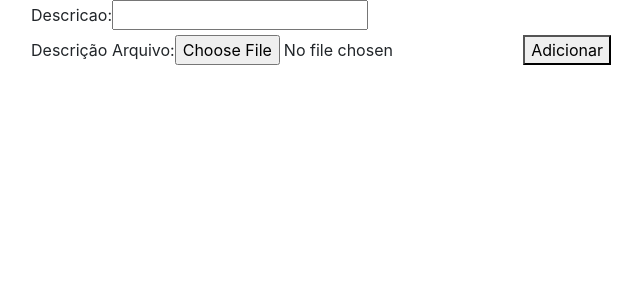
After one commit to RiSantos79/gestao_rh, a Django app: page /documento/novo in a window 1280 px wide. The commit adds this page. Shown: the top 300 px of the page, without its empty margins (54-696 px from the left). Run offline with Django 3.2, Linux system fonts and the light colour scheme; some libraries are stand-ins or nearby versions.

Commit message:
CRUD de Documentos

```diff
--- a/apps/documentos/models.py
+++ b/apps/documentos/models.py
@@ -5,6 +5,7 @@
 class Documento(models.Model):
     descricao = models.CharField(max_length=100, help_text='Descrição')
     pertence = models.ForeignKey(Funcionario, on_delete=models.PROTECT)
+    arquivo = models.FileField(upload_to='documentos')
 
     def __str__(self):
         return self.descricao
--- /dev/null
+++ b/apps/documentos/templates/documentos/documento_form.html
@@ -0,0 +1,10 @@
+{% extends 'base.html' %}
+{% load bootstrap %}
+
+{% block main %}
+	<form method="post">
+    {% csrf_token %}
+    {{ form|bootstrap }}
+	<button type="submit">Adicionar</button>
+  </form>
+{% endblock %}
--- /dev/null
+++ b/apps/documentos/urls.py
@@ -0,0 +1,7 @@
+from django.urls import path
+from .views import DocumentoCreate
+
+
+urlpatterns = [
+    path('novo', DocumentoCreate.as_view(), name='create_documento')
+]
--- a/apps/documentos/views.py
+++ b/apps/documentos/views.py
@@ -1,3 +1,7 @@
-from django.shortcuts import render
+from .models import Documento
+from django.views.generic import CreateView
 
-# Create your views here.
+
+class DocumentoCreate(CreateView):
+    model = Documento
+    fields = ['descricao', 'arquivo']
--- a/apps/funcionarios/templates/funcionarios/funcionario_form.html
+++ b/apps/funcionarios/templates/funcionarios/funcionario_form.html
@@ -11,6 +11,9 @@
 
 	<button type="submit">Guardar</button>
 </form>
-
+<br>
+<a href="{% url 'create_documento' %}" class="btn btn-success">
+	Adicionar documento
+</a>
 
 {% endblock %}
--- a/gestao_rh/urls.py
+++ b/gestao_rh/urls.py
@@ -1,3 +1,5 @@
+from django.conf import settings
+from django.conf.urls.static import static
 from django.contrib import admin
 from django.urls import path, include
 
@@ -7,6 +9,7 @@
     path('funcionarios/', include('apps.funcionarios.urls')),
     path('departamentos/', include('apps.departamentos.urls')),
     path('empresa/', include('apps.empresas.urls')),
+    path('documento/', include('apps.documentos.urls')),
     path('admin/', admin.site.urls),
     path('accounts/', include('django.contrib.auth.urls')),
-]
+]+ static(settings.MEDIA_URL, document_root=settings.MEDIA_ROOT)
```
Also changed, not shown: gestao_rh/settings.py (+7 -1 lines), apps/documentos/migrations/0004_documento_arquivo.py (added), 1 other file.
